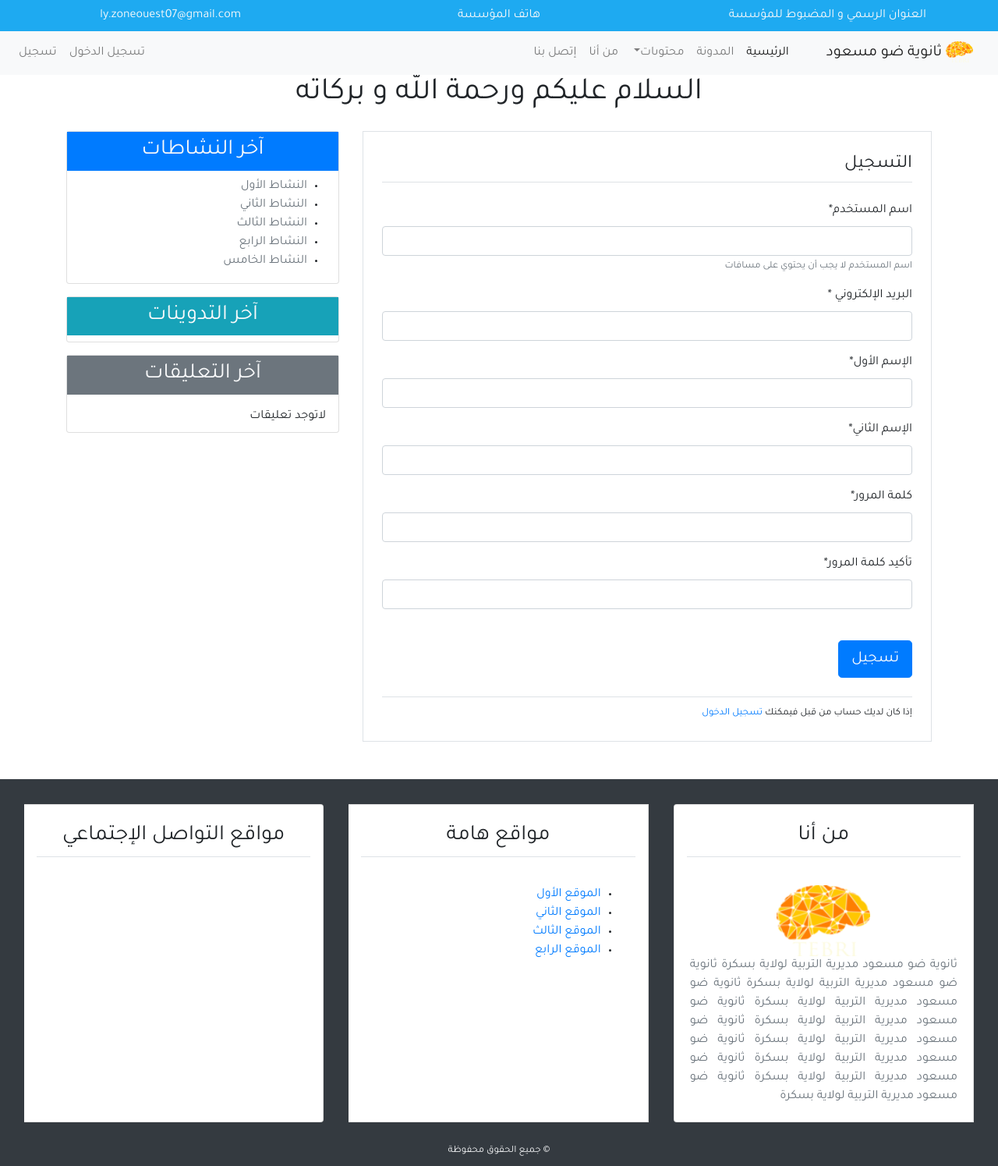
After one commit to flous/Lycee_website, a Django app: page /signup/ in a window 1280 px wide. The commit adds this page. Shown: the whole page at 78% size. Run offline with Django 3.2, Linux system fonts and the light colour scheme; data that the repository does not hold is empty; some libraries are stand-ins or nearby versions.

Commit message:
Add User (registration ) use if user/forms.py  the cleaned_date and raise option use  message.success when signup  (option django) Sign_in and Sign_out change the Login_redirect_URL when login use loginView and LougoutView and use the template_name for LougoutView

```diff
--- a/src/blog/templates/blog/base.html
+++ b/src/blog/templates/blog/base.html
@@ -68,7 +68,7 @@
                 </ul>
                 <ul  class="navbar-nav mr-auto">
                     <li class="nav-item"> <a class="nav-link" href="#"> تسجيل الدخول </a></li>
-                    <li class="nav-item"><a class="nav-link" href="#">   تسجيل  </a></li>
+                    <li class="nav-item"><a class="nav-link" href="{% url 'signup'%}">   تسجيل  </a></li>
                 </ul>
 
                 </div>
--- a/src/blog/templates/blog/latest_comments.html
+++ b/src/blog/templates/blog/latest_comments.html
@@ -1,11 +1,15 @@
 <ul class=" list-group list-group-flush pl-3 pr-2 pt-0">
     {% for comment in l_comments %}
         <li class="list-group-item p-2 pb-2"><a class="text-dark" href="{% url 'detail' comment.post.id %}">
+
             {% if comment.body|length > 40 %}
-                    {{comment.body|slice:'44'}}..
-                                {% else %}
+            <!-- من أجل عرض 44 حرف من التعليق إذا كان التعليق طويل و أكثر من 40 حرف  -->
+                {{comment.body|slice:'43'}}...
+
+            {% else %}
                     {{comment.body}}
             {%endif%}
+
 
             </a></li>
     {%empty%}
--- a/src/mysite/settings.py
+++ b/src/mysite/settings.py
@@ -128,3 +128,4 @@
 # #     'src\static',
 # # ]
 CRISPY_TEMPLATE_PACK= 'bootstrap4'
+LOGIN_REDIRECT_URL='/'
--- a/src/mysite/urls.py
+++ b/src/mysite/urls.py
@@ -19,4 +19,5 @@
 urlpatterns = [
     path('admin/', admin.site.urls),
     path('', include('blog.urls')),
+    path('', include('user.urls')),
 ]
--- /dev/null
+++ b/src/user/forms.py
@@ -0,0 +1,27 @@
+from django import forms
+from django.contrib.auth.models import User
+
+class AddUserForm(forms.ModelForm):
+    username=forms.CharField(label='اسم المستخدم', max_length=30 , help_text='اسم المستخدم لا يجب أن يحتوي على مسافات')
+    email=forms.EmailField(label='البريد الإلكتروني ')
+    first_name= forms.CharField(label='الإسم الأول')
+    last_name=forms.CharField(label='الإسم الثاني')
+    password1=forms.CharField(label='كلمة المرور', widget=forms.PasswordInput() , min_length=8)
+    password2=forms.CharField(label='تأكيد كلمة المرور' ,widget=forms.PasswordInput(),min_length=8)
+
+
+    class Meta:
+        model=User
+        fields= ('username','email','first_name' ,'last_name' , 'password1' , 'password2')
+
+    def clean_password2(self):
+        cd =self.cleaned_data
+        if cd['password1'] != cd['password2'] :
+            raise forms.ValidationError(' كلمة المرور غير متطابقة ')
+        return cd['password2']
+
+    def clean_username(self):
+        cd =self.cleaned_data
+        if User.objects.filter(username=cd['username'] ):
+            raise forms.ValidationError(' يوجد مستخدم مسجل بهذا الإسم ')
+        return cd['username']
--- /dev/null
+++ b/src/user/templates/user/sign_up.html
@@ -0,0 +1,22 @@
+{% extends 'blog/base.html'%}
+{% load static %}
+{% load crispy_forms_tags %}
+{% block content%}
+
+
+        <div class="border p-4 mb-5 ">
+            <legend class="border-bottom pb-1 mb-4 ">التسجيل</legend>
+            <form method="POST">
+                {% csrf_token %}
+                {{form|crispy }}
+                <input class="btn btn-primary btn-lg mt-4 " type="submit" value="تسجيل" >
+            </form>
+            <div class="border-top mt-4 pt-2">
+                <small> إذا كان لديك حساب من قبل فيمكنك
+                    <a href="{% url 'login' %}"> تسجيل الدخول</a>
+                 </small>
+            </div>
+        </div>
+
+
+{% endblock content%}
--- /dev/null
+++ b/src/user/urls.py
@@ -0,0 +1,8 @@
+from django.urls import path
+from .views import adduser
+from django.contrib.auth.views import LoginView, LogoutView
+urlpatterns  = [
+    path('signup/', adduser , name='signup'),
+    path('login/', LoginView.as_view(template_name='user/login.html') , name='login'),
+    path('logout/', LogoutView.as_view(template_name='user/logout.html') , name='logout'),
+]
--- a/src/user/views.py
+++ b/src/user/views.py
@@ -1,3 +1,18 @@
-from django.shortcuts import render
+from django.shortcuts import render, redirect
+from .forms import AddUserForm
+from django.contrib import messages
+
+
+def adduser(request):
+    if request.method == 'POST':
+        form=AddUserForm(request.POST)
+        if form.is_valid():
+            form.save()
+            user_name=form.cleaned_data['username']
+            messages.success(request,'تهانينا "{}" لقد تمت عمليت تسجيلك بنجاح '.format(user_name))
+            return redirect('blogs')
+    else:
+        form=AddUserForm()
+    return render(request , 'user/sign_up.html',{'title':'التسجيل','form':form})
 
 # Create your views here.
```
Also changed, not shown: src/blog/templates/blog/blogs_page.html (+10 -1 lines), src/user/templates/user/login.html (added, +22 -0 lines), src/user/templates/user/logout.html (added, +13 -0 lines).
